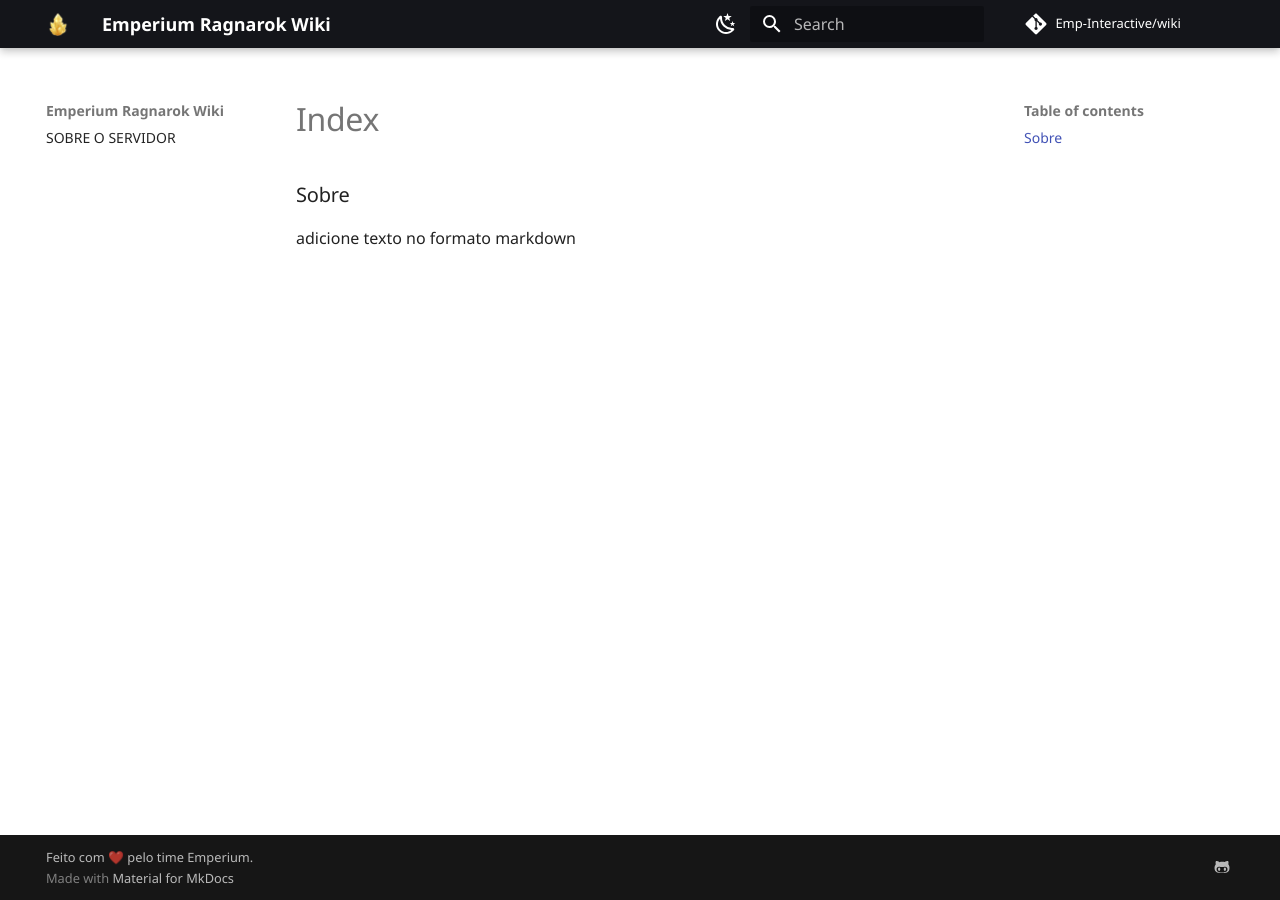
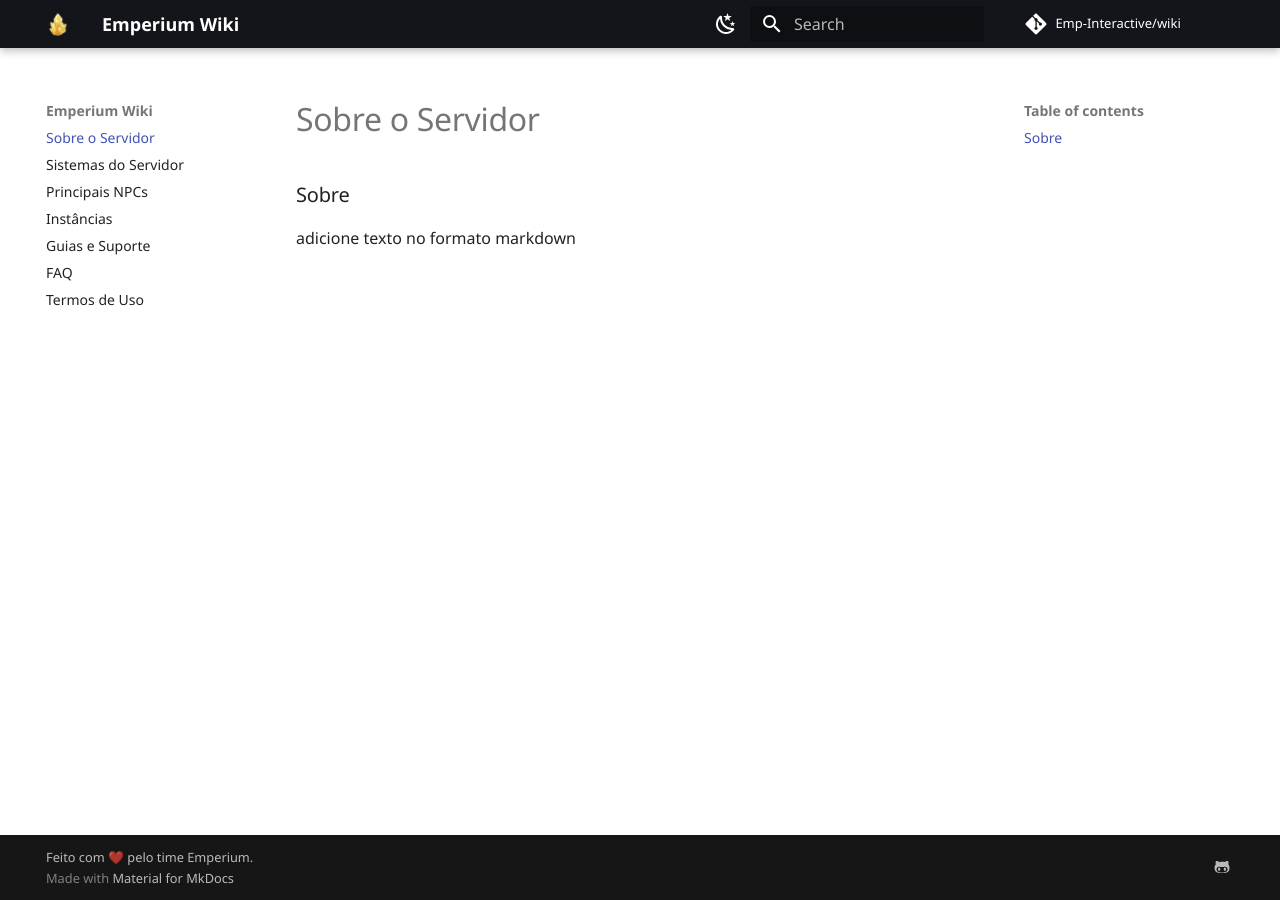
Before and after one commit to Emp-Interactive/wiki, an MkDocs documentation site: the page built from docs/about/index.md, in a window 1280 px wide. Built offline with MkDocs 1.6.1 and Material for MkDocs 9.7.7, drawn with Linux system fonts in a browser that asks for light colours; some web fonts are replaced; a script that is not in the unit is left out; comment, search, counter and statistics services are not loaded.

```diff
--- a/mkdocs.yml
+++ b/mkdocs.yml
@@ -1,4 +1,4 @@
-site_name: Emperium Ragnarok Wiki
+site_name: Emperium Wiki
 docs_dir: "docs"
 copyright: Feito com ❤️ pelo time Emperium.
 site_author: Emperium
@@ -80,9 +80,10 @@
   - https://cdn.jsdelivr.net/npm/@glidejs/glide
 
 nav:
-  - SOBRE O SERVIDOR: docs/about/index.md
-  # - SISTEMAS DO SERVIDOR: docs/systems/index.md
-  # - PRINCIPAIS NPCs: docs/npcs/index.md
-  # - INSTÂNCIAS: docs/instances/index.md
-  # - GUIAS E SUPPORT: docs/support/index.md
-  # - TERMOS DE USO: docs/faq/index.md
+  - Sobre o Servidor: about/index.md
+  - Sistemas do Servidor: systems/index.md
+  - Principais NPCs: npcs/index.md
+  - Instâncias: instances/index.md
+  - Guias e Suporte: support/index.md
+  - FAQ: faq.md
+  - Termos de Uso: faq/index.md
```
